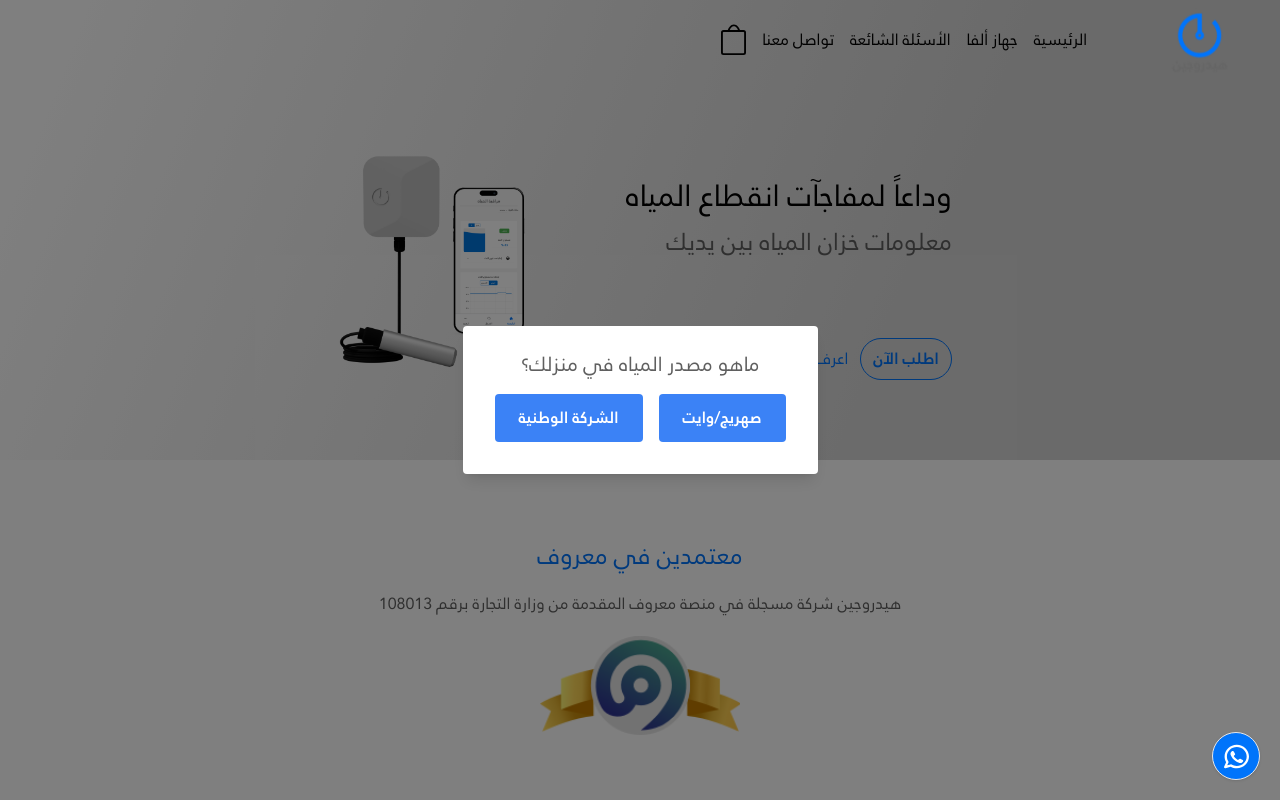
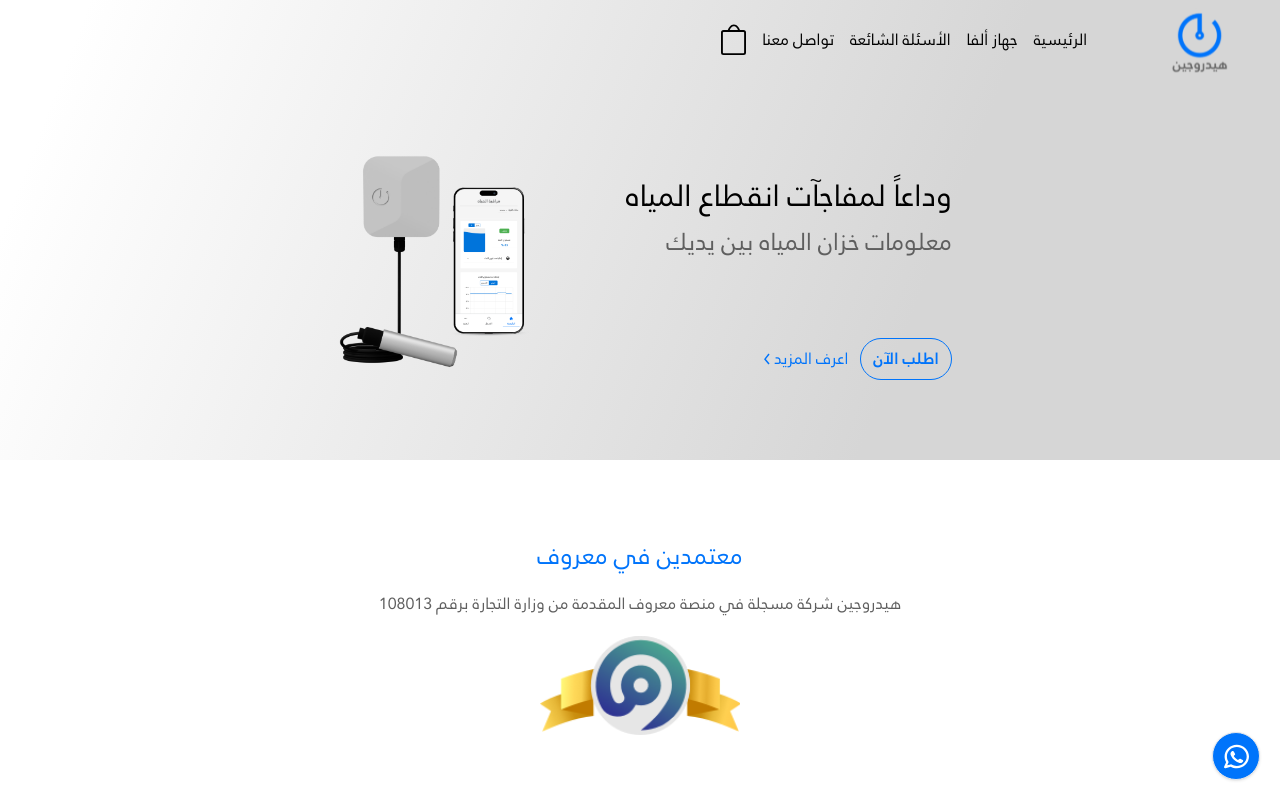
Before and after one commit to MuhannadHQ/hydrogen-website-V1, a Next.js app: page / in a window 1280 px wide. Shown: the top 800 px of the page. Built offline with nearby package versions, Linux system fonts and the light colour scheme.

Commit message:
xp: hide popup of water source popup

```diff
--- a/src/app/page.jsx
+++ b/src/app/page.jsx
@@ -23,7 +23,7 @@ export default function Home() {
       <Features />
       <Testimonials />
       <ContactUs onlyform={true} />
-      <WaterSourcePopup />
+      {/* <WaterSourcePopup /> */}
     </>
   );
 }
```
